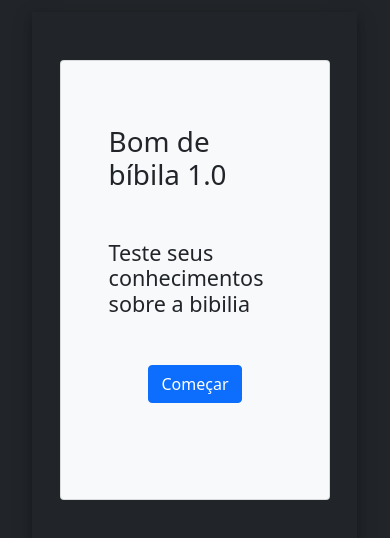
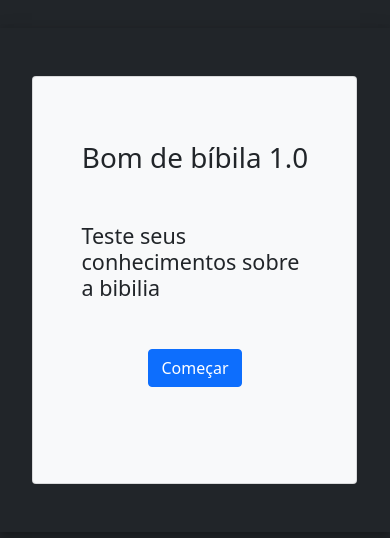
Before and after one commit to WatsonSantos/Jogo-Bom-de-Bibilia, a plain HTML site: page index.html in a window 390 px wide. Shown: the part 142-680 px from the top of the page. Drawn offline with Linux system fonts and the light colour scheme.

Commit message:
responsividade

```diff
--- a/index.html
+++ b/index.html
@@ -11,7 +11,7 @@
 </head>
 <body class="bg-dark">
 
-    <div class="container col-10 offset-1">
+    <div class="container">
 
         <div class="row align-items-center">
 
```
